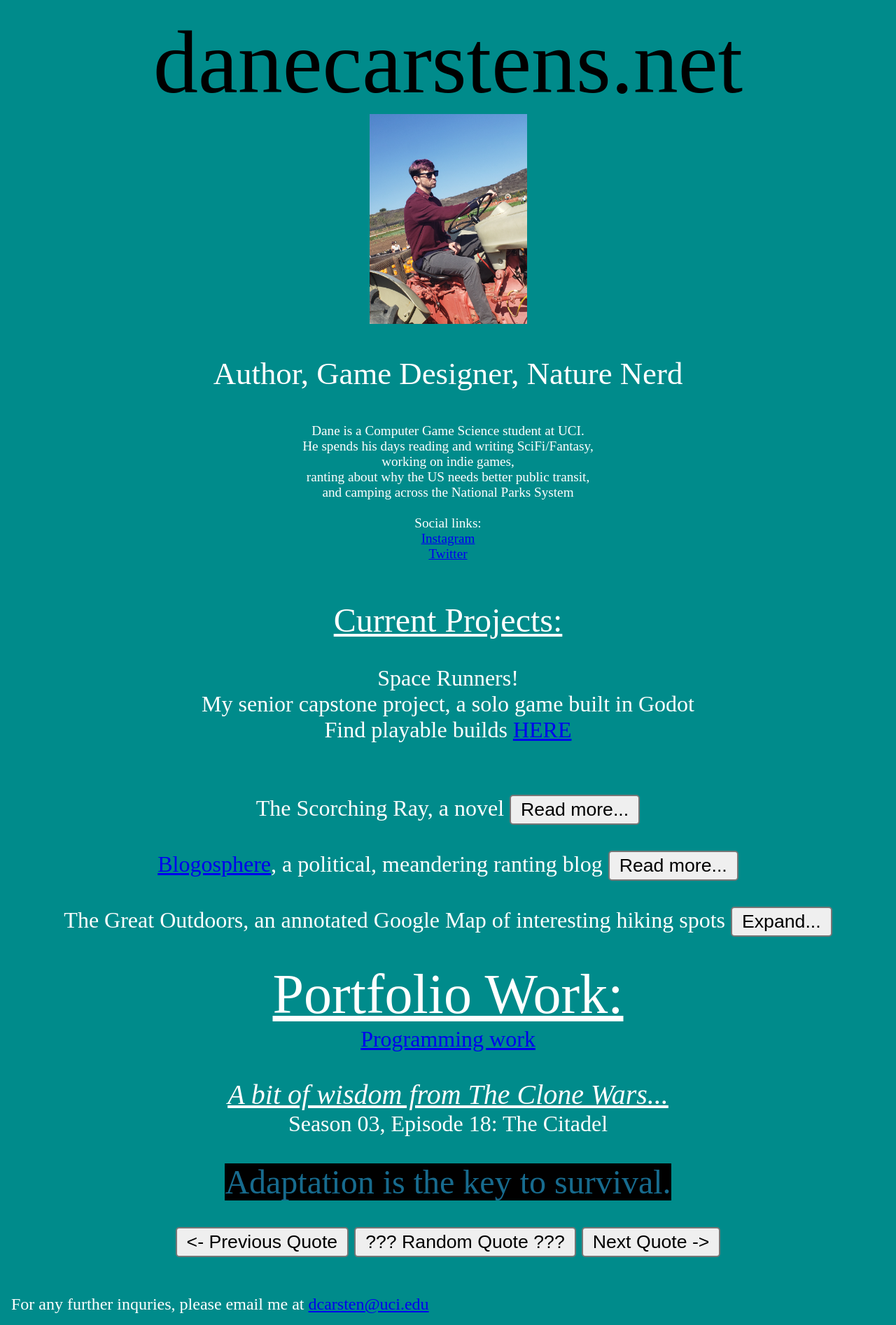
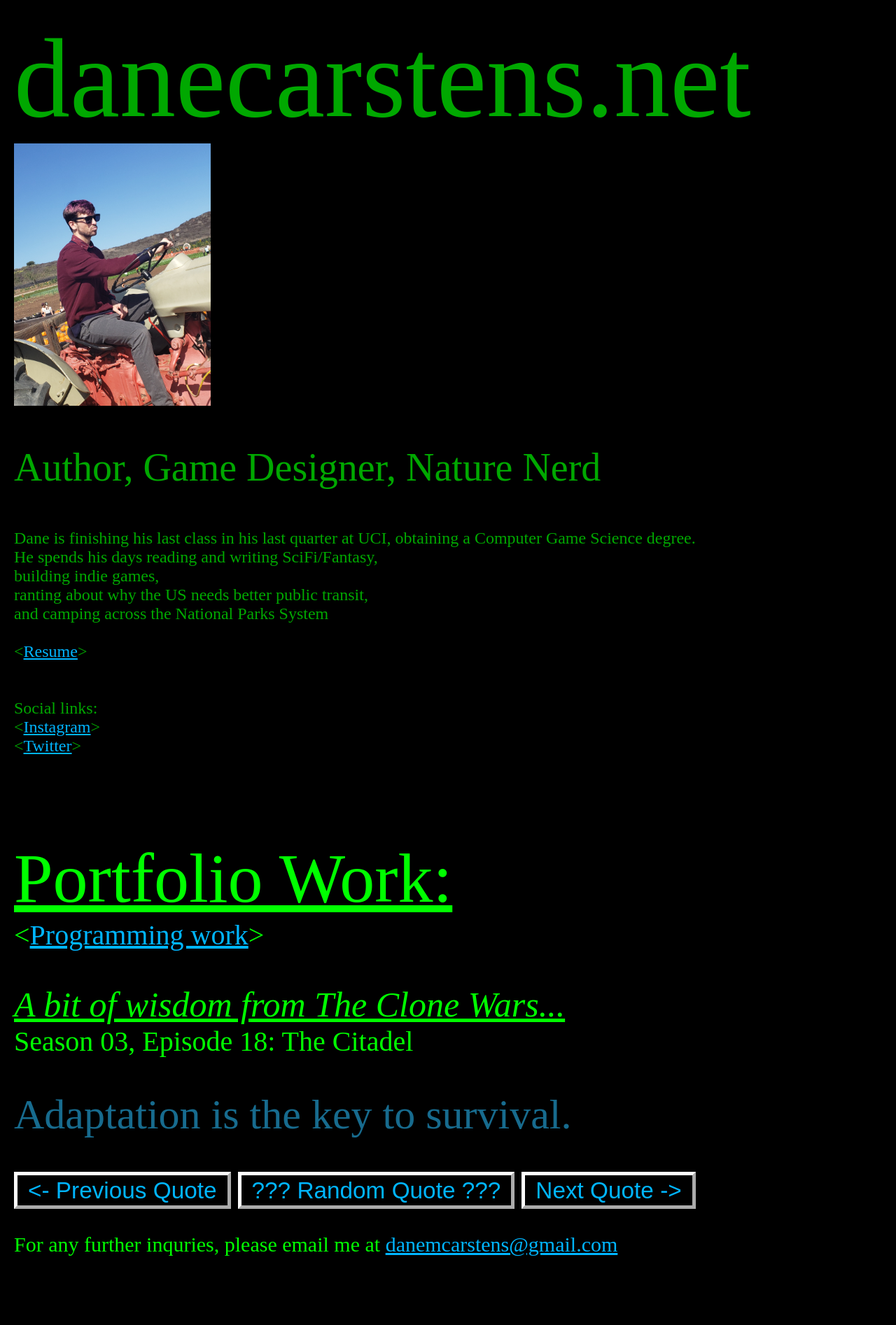
Before and after one commit to DanyeWestinator/DaneSite, a Django app: page /Blogosphere/ in a window 1280 px wide. Shown: the whole page at 70% size. After the commit the page ends 1796 px from the top, so only its background shows below. Run offline with Django 4.2, Linux system fonts and the light colour scheme.

Commit message:
homepage dark mode

```diff
--- a/Blogosphere/templates/SiteTemplates/Homepage02.html
+++ b/Blogosphere/templates/SiteTemplates/Homepage02.html
@@ -7,12 +7,12 @@
     <style id = "BodyStyle">
         body
         {
-            background-color: darkcyan;
-            color: white;
+            background-color: black;
+            color: #00ff00;
             overflow-x:hidden;
             max-width: 100%;
             overflow-y: scroll;
-            zoom : 200%;
+            zoom : 250%;
         }
     </style>
     <style type="text/css">
@@ -24,35 +24,39 @@
 
 <body>
 <!-- Header -->
-<div style="font-size: 400%; text-align: center; color: black">
+<div style="font-size: 400%; color: #00a800">
 danecarstens.net
 <br />
     {% load static %}
     <span id="DanePicture"></span>
     <br />
-    <p style="font-size: 35%; color: white">
+    <p style="font-size: 35%; color: #00a800">
         Author, Game Designer, Nature Nerd
     </p>
-    <p style="font-size: 15%; color: white">
-    Dane is a Computer Game Science student at UCI.
+    <p style="font-size: 15%; color: #00a800">
+    Dane is finishing his last class in his last quarter at UCI, obtaining a Computer Game Science degree.
         <br/>He spends his days reading and writing SciFi/Fantasy,
-        <br/>
-        working on indie games,
+        <br/>building indie games,
         <br/>ranting about why the US needs better public transit,
-        <br/>and camping across the National
-        Parks System
-
+        <br/>and camping across the National Parks System
+        <br />
+        <br />
+        <<a href="https://drive.google.com/uc?export=download&id=1vf0llu53vKQnWDmm3TO1wCm1bT9v1nio"
+            style="color: #00b5ff">Resume</a>>
+        <br />
         <br />
         <br />
         Social links: <br />
 
-        <a href="https://www.instagram.com/danyewest/">Instagram</a>
+        <<a href="https://www.instagram.com/danyewest/" style="color: #00b5ff">Instagram</a>>
         <br />
-        <a href="https://twitter.com/CarstensDane">Twitter</a>
+        <<a href="https://twitter.com/CarstensDane" style="color: #00b5ff">Twitter</a>>
+
+
     </p>
 </div>
-<!-- Body -->
-<div style="text-align: center">
+<!-- Current projects are being moved to portfolio - this be my homepage
+<div>
     <br />
     <span style = "font-size: 150%">
         <u>Current Projects:</u>
@@ -75,12 +79,7 @@ danecarstens.net
     <br />
     <span id = "ScorchingText"></span>
     <br />
-    <a href="Blogosphere">Blogosphere</a>, a political, meandering ranting blog
-    <button type = "button" onclick="toggleButton('Blogosphere', 'blogToggleLabel', 'blogosphereLong')"
-            id = "blogToggleLabel">Read more...</button>
-    <br />
-    <span id = "blogosphereLong"></span>
-    <br />
+
 
     The Great Outdoors, an annotated Google Map of interesting hiking spots
     <button type = "button" onclick="toggleButton('GreatBodyText', 'GreatOutButton', 'GreatBody', 'Expand...')"
@@ -88,12 +87,12 @@ danecarstens.net
         Expand...
     </button>
     <span id = "GreatBody"></span>
-
+-->
     <br />
     <br />
     <span style="font-size: 250%"><u>Portfolio Work:</u>
     <br /></span>
-    <a href="Portfolio/Programming">Programming work</a>
+    <<a href="Portfolio/Programming" style="color: #00b5ff">Programming work</a>>
     <br />
     <br />
 
@@ -105,9 +104,12 @@ danecarstens.net
     <span id="CloneQoute", style="font-size: 150% ; color: #176B8E ; background-color: black"><b>Believe in yourself or no one else will.</b></span>
     <br />
     <br />
-    <button type="button " onclick="changeQuote(-1)"><- Previous Quote</button>
-    <button type="button " onclick="changeQuote(0, true)">??? Random Quote ???</button>
-    <button type="button " onclick="changeQuote(1)">Next Quote -></button>
+    <button type="button " onclick="changeQuote(-1)" style="color: #00b5ff;
+    background-color: black; border-color: white"><- Previous Quote</button>
+    <button type="button " onclick="changeQuote(0, true)" style="color: #00b5ff;
+    background-color: black; border-color: white"">??? Random Quote ???</button>
+    <button type="button " onclick="changeQuote(1)" style="color: #00b5ff;
+    background-color: black; border-color: white"">Next Quote -></button>
 
 
 
@@ -116,7 +118,7 @@ danecarstens.net
 <span style="font-size: 75%">
     <br />
     <br />
-    For any further inquries, please email me at <a href="mailto:dcarsten@uci.edu">dcarsten@uci.edu</a>
+    For any further inquries, please email me at <a href="mailto:danemcarstens@gmail.com" style="color: #00b5ff">danemcarstens@gmail.com</a>
 </span>
 
 <script>
@@ -131,9 +133,9 @@ danecarstens.net
                 "he’s left with no allies except a shape-shifter of dubious morality and trustworthiness. " +
                 "Can he take back his Empire, and avenge his family?<br /><br />" +
                 "A fun fantasy novel clocking in at 88 thousand words<br />" +
-                "<iframe src=\"https://docs.google.com/document/d/e/2PACX-1vQpHKGK09l9UY3sOMIKp37UJlZEWdu8Rc5CYDU2apQEQCx1mGG3Kw72CLo6nlPQ0IymTGMJeH1nUUiP/pub?embedded=true\" " +
+                "<iframe src=\"https://docs.google.com/document/d/e/2PACX-1vQmB_g1hE32ckwhGqjDLuCkD31wGQk3kiTtQcdhHTGo-GCmdScNF_BgTPNI8gOYeofOxAH4az74qD5n/pub?embedded=true\"" +
                 "width = \"300\" height = '400'></iframe>" +
-                "<br /><a href='https://docs.google.com/document/d/1j3fcicZabotcf4E3mFsNFZRMD34bx3Z8YwI3NS1Wy7o/edit?usp=sharing'>Google doc link:</a> please make comments! <br /><br />",
+                "<br /><a href='https://docs.google.com/document/d/14D16fG6w6QsV4sRa5RbHgh_N2ma5DYlSML9-Vu38SRE/edit?usp=sharing'>Google doc link:</a> please make comments! <br /><br />",
             "GreatBodyText" : "<br />\n" +
                 "        <br />\n" +
                 "        Click on a couple trails, explore something interesting! Nature is always out there, if you look\n" +
@@ -200,7 +202,11 @@ danecarstens.net
         var PictureURLS = ["DaneTractor.jpg-3024x4032",
             "LowerMonarch.jpg-3024x4032",
             "MugMountain.jpg-2640x1288",
-            "SawtoothTop.jpg-2640x1288"
+            "SawtoothTop.jpg-2640x1288",
+            "CityHall.jpg-2268x4032",
+            "Vans.jpg-2268x4032",
+            "GooseChair.jpg-3264x1836",
+            "Tram.jpg-5184x3456",
         ]
         function randomPicture()
         {
```
Also changed, not shown: Blogosphere/templates/SiteTemplates/ProgrammingPortfolio.html (+16 -16 lines), Blogosphere/static/Blogosphere/images/CityHall.jpg (added), Blogosphere/static/Blogosphere/images/GooseChair.jpg (added), Blogosphere/static/Blogosphere/images/Tram.jpg (added), 1 other file.
